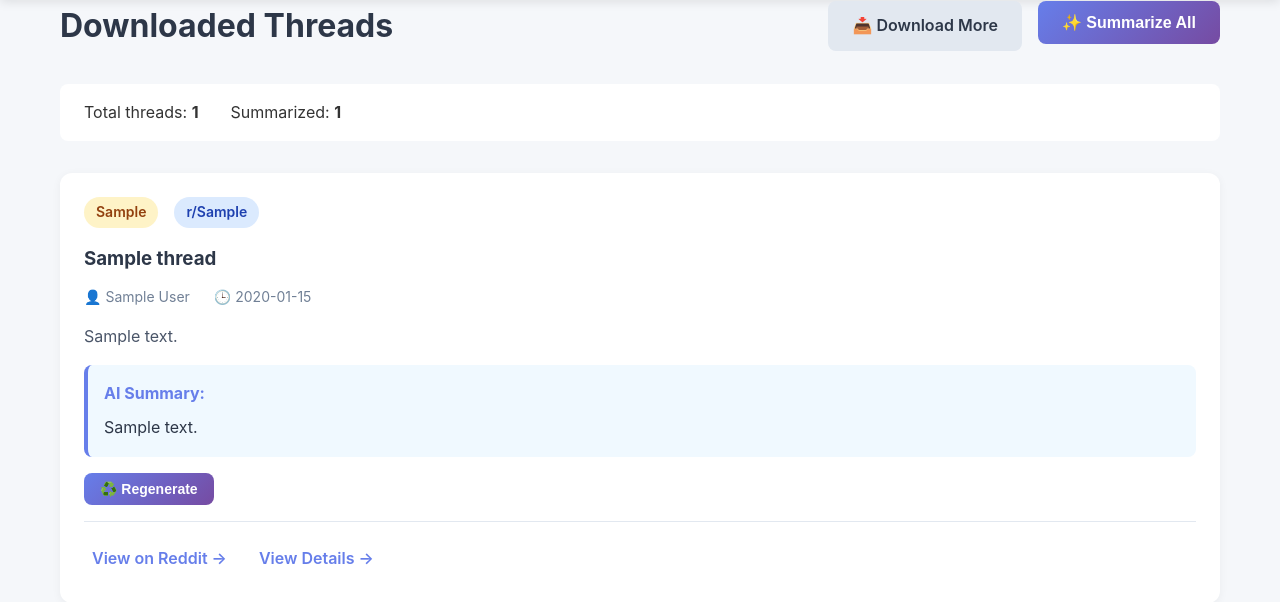
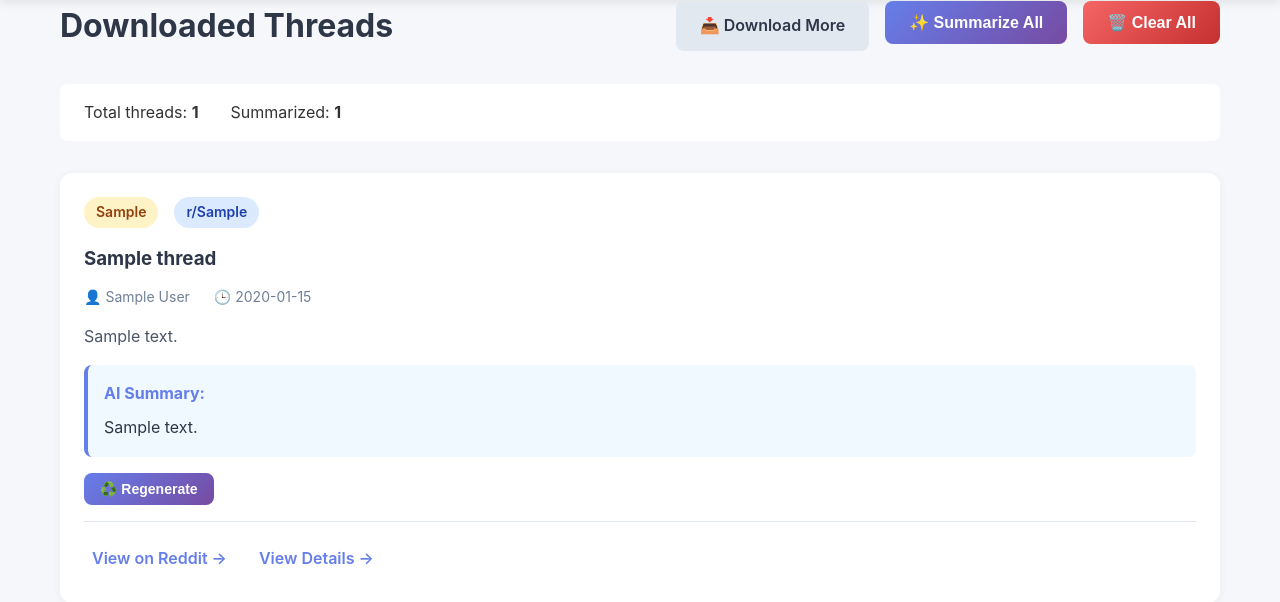
Before and after one commit to yeflynn/RedditListener, a Flask app: page /threads in a window 1280 px wide. Shown: the part 70-672 px from the top of the page. Run offline with Flask 3, Linux system fonts and the light colour scheme; tables that the repository leaves empty hold one stand-in row (values such as "Sample post").

Commit message:
Fix: Improved subreddit name recognition, increased scraping limit, and added Clear All button

```diff
--- a/app.py
+++ b/app.py
@@ -13,7 +13,8 @@ from dotenv import load_dotenv
 # Import our modules
 from database import (
     init_database, insert_thread, get_all_threads,
-    get_thread_by_id, update_thread_summary, get_threads_without_summary
+    get_thread_by_id, update_thread_summary, get_threads_without_summary,
+    clear_all_threads
 )
 from reddit_scraper import RedditScraper
 from summarizer import ThreadSummarizer
@@ -198,6 +199,22 @@ def api_thread(thread_id):
         return jsonify(thread)
     return jsonify({'error': 'Thread not found'}), 404
 
+@app.route('/clear_all', methods=['POST'])
+def clear_all():
+    """Clear all threads from the database"""
+    try:
+        if clear_all_threads():
+            logger.info('All threads cleared from database')
+            flash('All threads have been cleared from the database!', 'success')
+        else:
+            logger.error('Failed to clear threads from database')
+            flash('Error clearing threads', 'error')
+    except Exception as e:
+        logger.error(f'Error in clear_all route: {str(e)}', exc_info=True)
+        flash(f'Error: {str(e)}', 'error')
+
+    return redirect(url_for('view_threads'))
+
 
 @app.route('/progress_stream/<progress_id>')
 def progress_stream(progress_id):
--- a/static/css/style.css
+++ b/static/css/style.css
@@ -173,6 +173,16 @@ main {
 
 .btn-link:hover {
     text-decoration: underline;
+}
+
+.btn-danger {
+    background: linear-gradient(135deg, #f56565 0%, #c53030 100%);
+    color: white;
+}
+
+.btn-danger:hover {
+    transform: translateY(-2px);
+    box-shadow: 0 4px 12px rgba(245, 101, 101, 0.4);
 }
 
 /* Messages/Alerts */
--- a/templates/threads.html
+++ b/templates/threads.html
@@ -10,6 +10,9 @@
         {% if threads %}
         <form method="POST" action="{{ url_for('summarize_all_threads') }}" style="display: inline;">
             <button type="submit" class="btn btn-primary">✨ Summarize All</button>
+        </form>
+        <form method="POST" action="{{ url_for('clear_all') }}" style="display: inline;" onsubmit="return confirm('Are you sure you want to delete all threads? This cannot be undone.');">
+            <button type="submit" class="btn btn-danger">🗑️ Clear All</button>
         </form>
         {% endif %}
     </div>
```
Also changed, not shown: reddit_scraper.py (+11 -3 lines).
